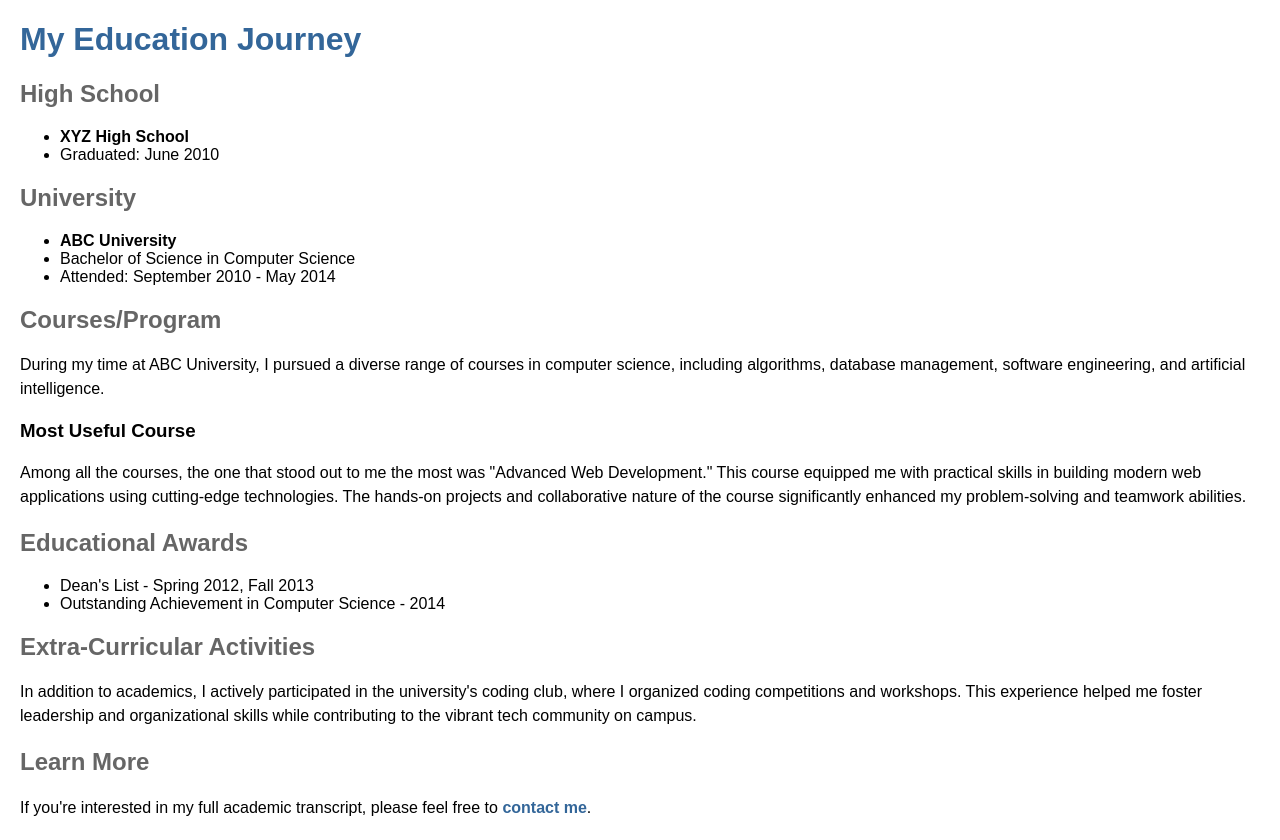
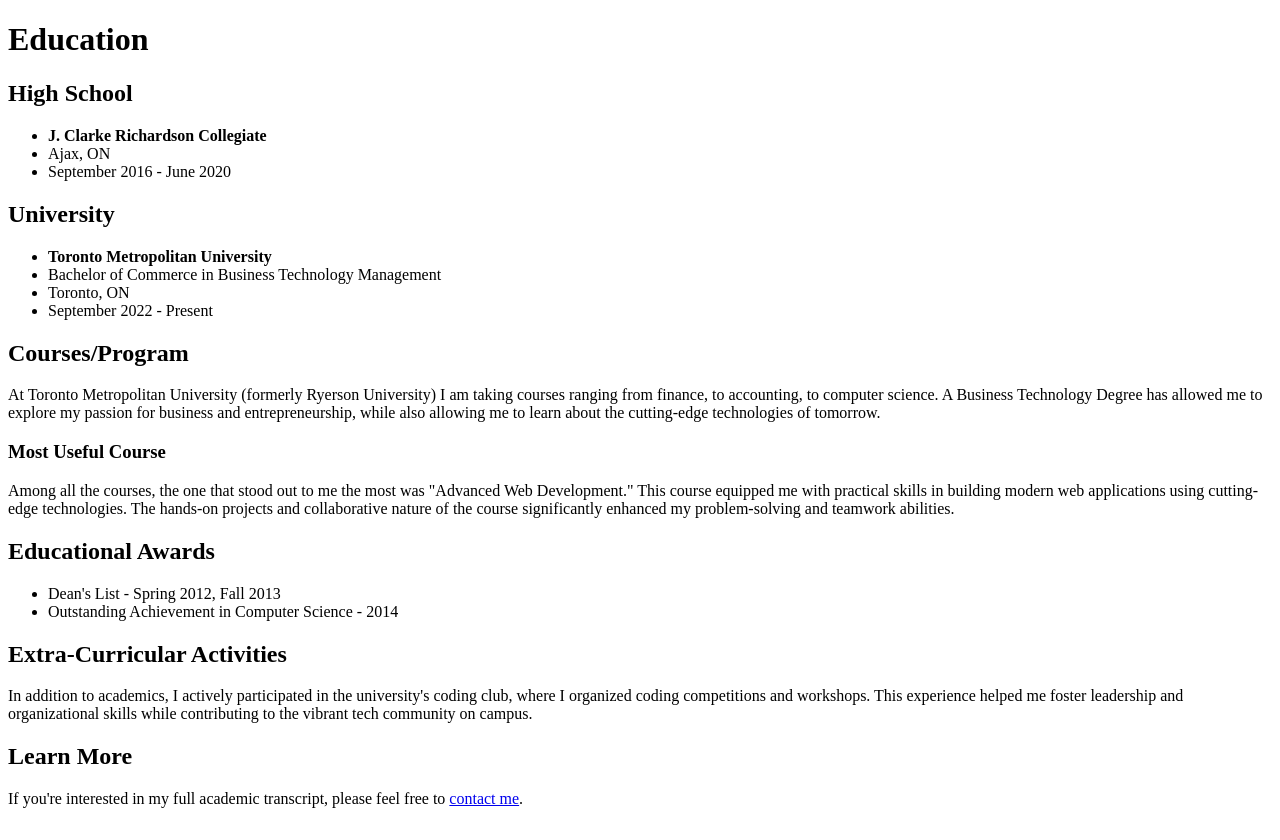
Before and after one commit to dhwani444/dhwani444.github.io, a plain HTML site: page index.html in a window 1280 px wide. Drawn offline with Linux system fonts and the light colour scheme.

Commit message:
University and Course Description

```diff
--- a/index.html
+++ b/index.html
@@ -1,57 +1,35 @@
 <!DOCTYPE html>
 <html>
-    <title>My Education Journey</title>
-    <style>
-        body {
-            font-family: 'Arial', sans-serif;
-            margin: 20px;
-        }
-        h1 {
-            color: #336699;
-        }
-        h2 {
-            color: #666;
-        }
-        p {
-            line-height: 1.5;
-        }
-        ul, ol {
-            margin-bottom: 15px;
-        }
-        a {
-            color: #336699;
-            text-decoration: none;
-            font-weight: bold;
-        }
-        a:hover {
-            text-decoration: underline;
-        }
-    </style>
+    <title>Dhwani Vaishnav: My Educational Journey</title>
 </head>
 <body>
 
     <header>
-        <h1>My Education Journey</h1>
+        <h1>Education</h1>
     </header>
 
     <section>
         <h2>High School</h2>
         <ul>
-            <li><strong>XYZ High School</strong></li>
-            <li>Graduated: June 2010</li>
+            <li><strong>J. Clarke Richardson Collegiate</strong></li>
+            <li>Ajax, ON</li>
+            <li>September 2016 - June 2020</li>
         </ul>
 
         <h2>University</h2>
         <ul>
-            <li><strong>ABC University</strong></li>
-            <li>Bachelor of Science in Computer Science</li>
-            <li>Attended: September 2010 - May 2014</li>
+            <li><strong>Toronto Metropolitan University</strong></li>
+            <li>Bachelor of Commerce in Business Technology Management</li>
+            <li>Toronto, ON</li>
+            <li>September 2022 - Present</li>
         </ul>
 
         <h2>Courses/Program</h2>
         <p>
-            During my time at ABC University, I pursued a diverse range of courses in computer science,
-            including algorithms, database management, software engineering, and artificial intelligence.
+            At Toronto Metropolitan University (formerly Ryerson University) I am taking courses ranging
+            from finance, to accounting, to computer science. A Business Technology Degree has allowed me
+            to explore my passion for business and entrepreneurship, while also allowing me to learn about
+            the cutting-edge technologies of tomorrow.
         </p>
 
         <h3>Most Useful Course</h3>
```
